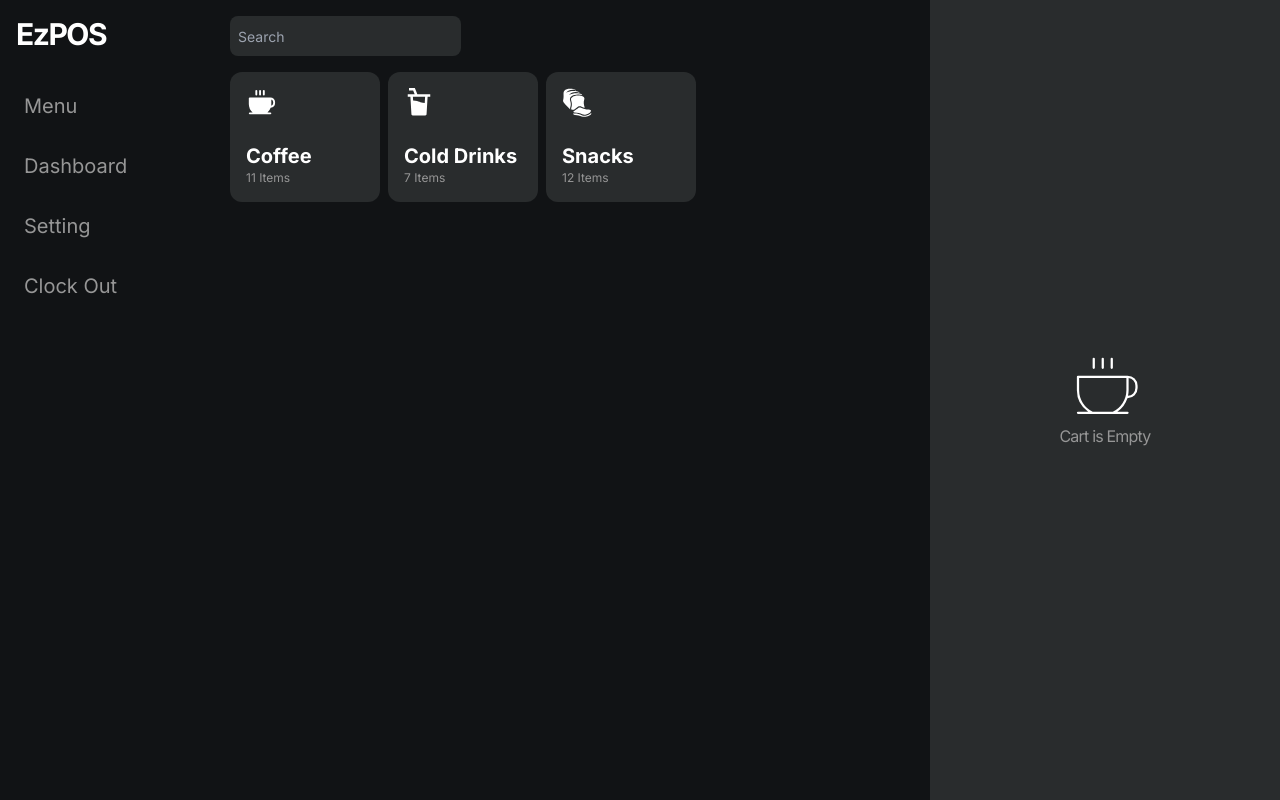
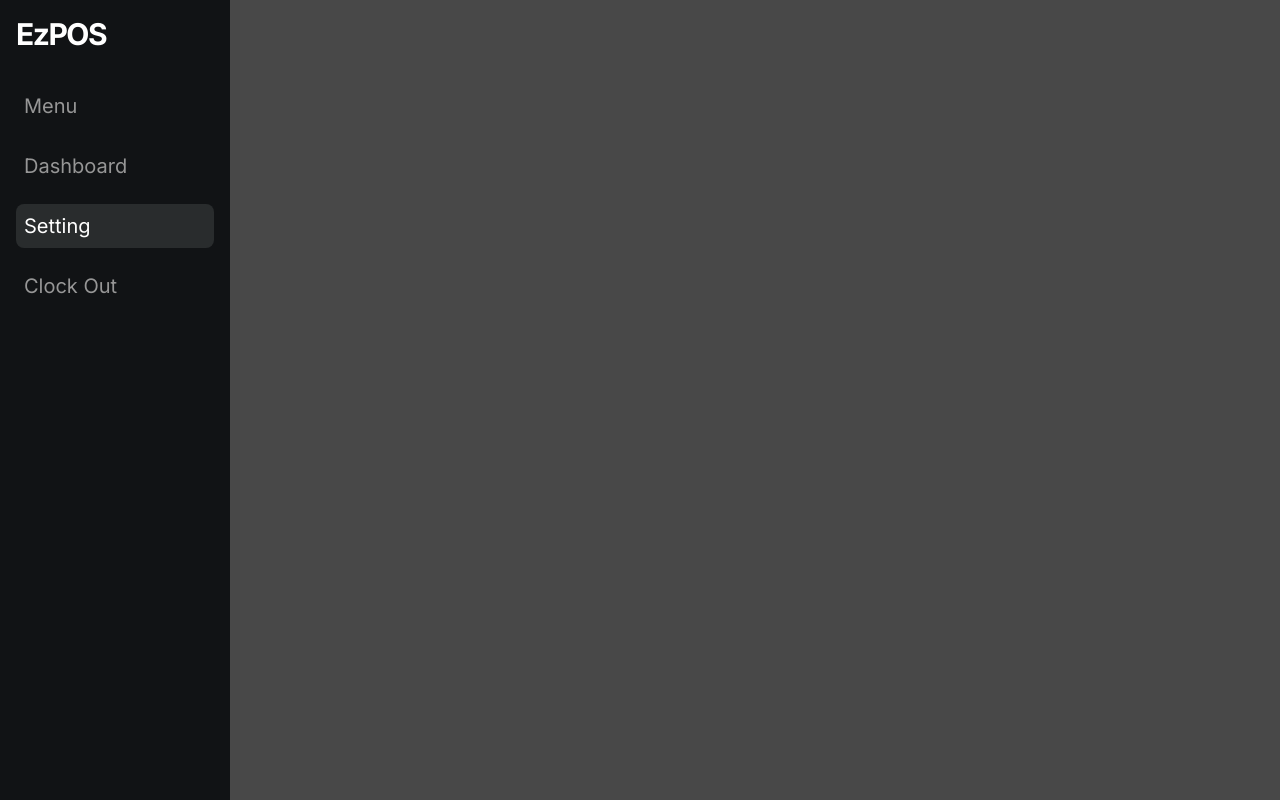
Before and after one commit to yefrysanchez/EzPOS, a React (Vite) app: page /setting in a window 1280 px wide. Built offline with nearby package versions, Linux system fonts and the light colour scheme.

Commit message:
react router dom init

```diff
--- a/src/App.tsx
+++ b/src/App.tsx
@@ -1,16 +1,13 @@
+import { RouterProvider } from 'react-router-dom'
 import './App.css'
-import Navbar from './components/Navbar/Navbar'
-import OrderSection from './components/OrderSection/OrderSection'
-import MenuPage from './pages/MenuPage/MenuPage'
+import { router } from './router/AppRouter'
 
 function App() {
 
 
   return (
     <main className='flex lg:flex-row flex-col flex-shrink-0 bg-black h-screen font-inter text-lightGray'>
-      <Navbar />
-      <MenuPage />
-      <OrderSection />
+      <RouterProvider router={router} />
     </main>
   )
 }
--- /dev/null
+++ b/src/Layout/MenuLayout.tsx
@@ -0,0 +1,15 @@
+import { Outlet } from "react-router-dom";
+import OrderSection from "../components/OrderSection/OrderSection";
+import Navbar from "../components/Navbar/Navbar";
+
+const MenuLayout = () => {
+  return (
+    <>
+      <Navbar />
+      <Outlet />
+      <OrderSection />
+    </>
+  );
+};
+
+export default MenuLayout;
--- /dev/null
+++ b/src/Layout/NavbarLayout.tsx
@@ -0,0 +1,13 @@
+import Navbar from "../components/Navbar/Navbar";
+import { Outlet } from "react-router-dom";
+
+const NavbarLayout = () => {
+  return (
+    <>
+      <Navbar />
+      <Outlet />
+    </>
+  );
+};
+
+export default NavbarLayout;
--- a/src/components/Navbar/Navbar.tsx
+++ b/src/components/Navbar/Navbar.tsx
@@ -1,6 +1,7 @@
 import { useState } from "react";
 import { HiMenuAlt2 } from "react-icons/hi";
 import { IoClose } from "react-icons/io5";
+import { Link, NavLink } from "react-router-dom";
 
 const Navbar = () => {
   const links = ["Menu", "Dashboard", "Setting"];
@@ -27,24 +28,32 @@ const Navbar = () => {
         </div>
         <ul className="text-2xl grid gap-4 px-4 / lg:w-full lg:text-xl">
           {links.map((link) => (
-            <a
-            onClick={() => setIsOpen(false)}
-              className="hover:bg-darkGray hover:text-white duration-200 p-2 rounded-lg w-4/5 / lg:w-full"
-              key={link}
-              href="#"
+            <NavLink
+              to={`/${link}`}
+              onClick={() => setIsOpen(false)}
+              className={({ isActive }) =>
+                `${isActive ? "bg-darkGray text-white" : ""} hover:bg-darkGray hover:text-white duration-200 p-2 rounded-lg w-4/5 lg:w-full`
+              }key={link}
             >
               <li>{link}</li>
-            </a>
+            </NavLink>
           ))}
           <a
             className=" hover:text-red-500 w-fit duration-200 p-2 rounded-lg "
             href="#"
           >
-            <li>Clock Out</li>
+            <li>
+              <Link to={"/"}>Clock Out</Link>
+            </li>
           </a>
         </ul>
       </div>
-      {isOpen && <div onClick={() => setIsOpen(false)} className="bg-black/20 z-50 fixed inset-0"></div>}
+      {isOpen && (
+        <div
+          onClick={() => setIsOpen(false)}
+          className="bg-black/20 z-50 fixed inset-0"
+        ></div>
+      )}
     </nav>
   );
 };
--- a/src/components/OrderSection/OrderSection.tsx
+++ b/src/components/OrderSection/OrderSection.tsx
@@ -8,6 +8,8 @@ import { RootState } from "../../store/store";
 
 
 const OrderSection = () => {
+
+
   const [isOpen, setIsOpen] = useState(false);
   const { cart } = useSelector((state: RootState) => state.cart);
 
--- a/src/main.tsx
+++ b/src/main.tsx
@@ -4,6 +4,7 @@ import App from "./App.tsx";
 import "./index.css";
 import { Provider } from "react-redux";
 import store from "./store/store.ts";
+
 
 createRoot(document.getElementById("root")!).render(
   <StrictMode>
--- a/src/pages/ClockIn/ClockIn.tsx
+++ b/src/pages/ClockIn/ClockIn.tsx
@@ -5,7 +5,7 @@ import KeyPad from "../../components/KeyPad/KeyPad";
 const ClockIn = () => {
   const [isSelected, setIsSelected] = useState(false);
   return (
-    <div className="flex h-screen">
+    <div className="flex h-screen w-full">
       <div
         className={`${isSelected ? "w-1/2" : "w-full"} p-12 overflow-hidden `}
       >
--- /dev/null
+++ b/src/pages/DashboardPage/DashboardPage.tsx
@@ -0,0 +1,8 @@
+
+export const DashboardPage = () => {
+  return (
+    <section className="h-screen w-full bg-gray">
+
+    </section>
+  )
+}
--- /dev/null
+++ b/src/pages/NotFoundPage/NotFoundPage.tsx
@@ -0,0 +1,13 @@
+import { Link } from "react-router-dom"
+
+const NotFoundPage = () => {
+  return (
+    <div className="h-full w-full text-black bg-purple flex flex-col justify-center items-center">
+        <h2 className="font-bold text-[150px] lg:text-[190px] leading-none">404</h2>
+        <p className="text-[20px] text-center md:text-[50px] lg:text-[40px]  mb-4">Sorry, We couldn't find what you looking for!</p>
+        <Link className="text-white bg-black px-8 p-4 rounded-xl " to={"/menu"}>Go Back</Link>
+    </div>
+  )
+}
+
+export default NotFoundPage
--- /dev/null
+++ b/src/pages/SettingPage/SettingPage.tsx
@@ -0,0 +1,10 @@
+
+const SettingPage = () => {
+  return (
+    <section className="h-screen w-full bg-gray">
+
+    </section>
+  )
+}
+
+export default SettingPage
--- /dev/null
+++ b/src/router/AppRouter.tsx
@@ -0,0 +1,42 @@
+import { createBrowserRouter } from "react-router-dom";
+import ClockIn from "../pages/ClockIn/ClockIn";
+import MenuPage from "../pages/MenuPage/MenuPage";
+import MenuLayout from "../Layout/MenuLayout";
+import NotFoundPage from "../pages/NotFoundPage/NotFoundPage";
+import NavbarLayout from "../Layout/NavbarLayout";
+import { DashboardPage } from "../pages/DashboardPage/DashboardPage";
+import SettingPage from "../pages/SettingPage/SettingPage";
+
+export const router = createBrowserRouter([
+  {
+    index: true,
+    element: <ClockIn />,
+    errorElement: <NotFoundPage />,
+  },
+  {
+    path: "/menu",
+    element: <MenuLayout />,
+    errorElement: <NotFoundPage />,
+    children: [
+      {
+        index: true,
+        element: <MenuPage />,
+      },
+    ],
+  },
+  {
+    path: "/",
+    element: <NavbarLayout />,
+    errorElement: <NotFoundPage />,
+    children: [
+      {
+        path: "/dashboard",
+        element: <DashboardPage />,
+      },
+      {
+        path: "/setting",
+        element: <SettingPage />,
+      },
+    ],
+  },
+]);
```
